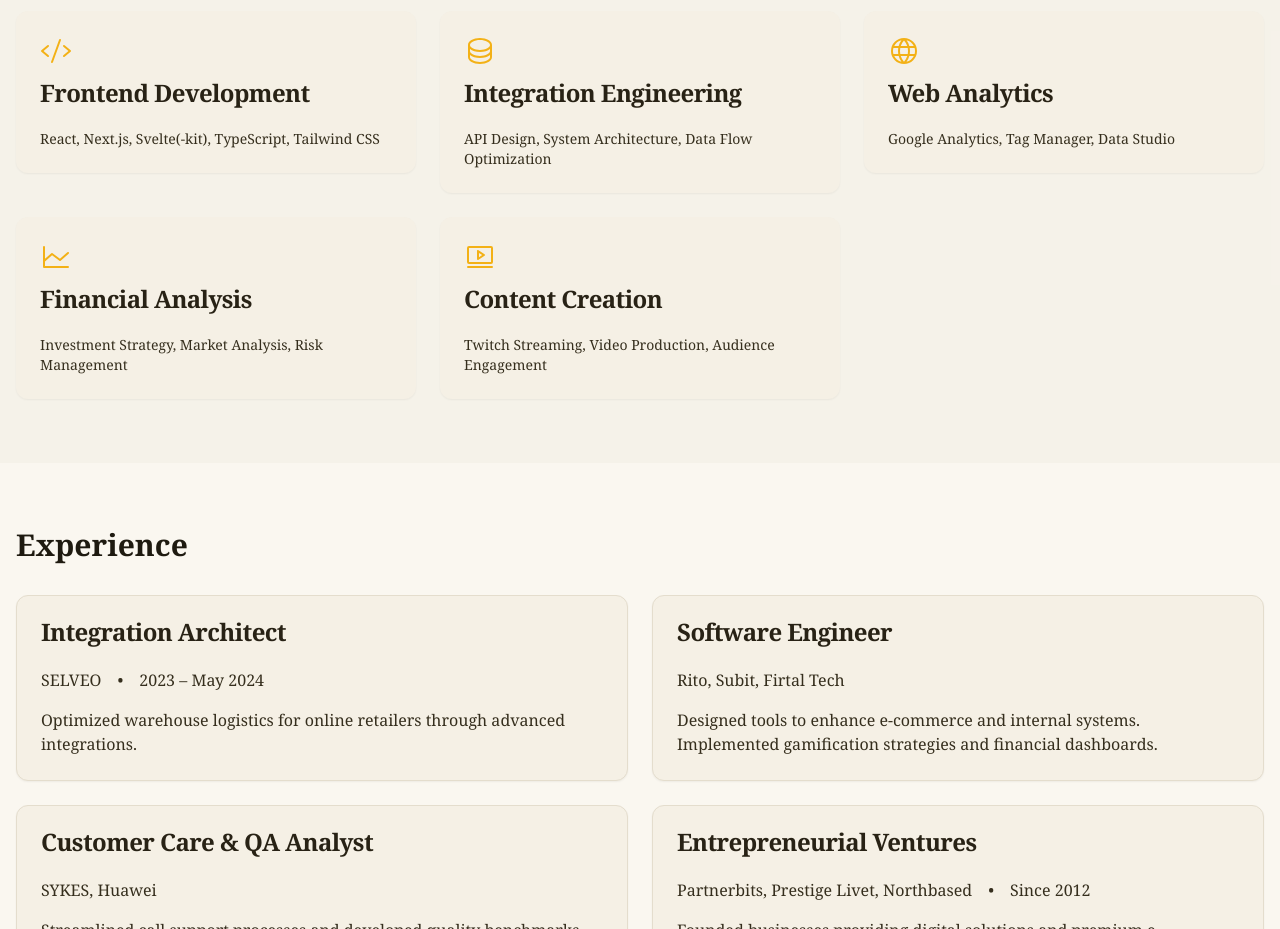
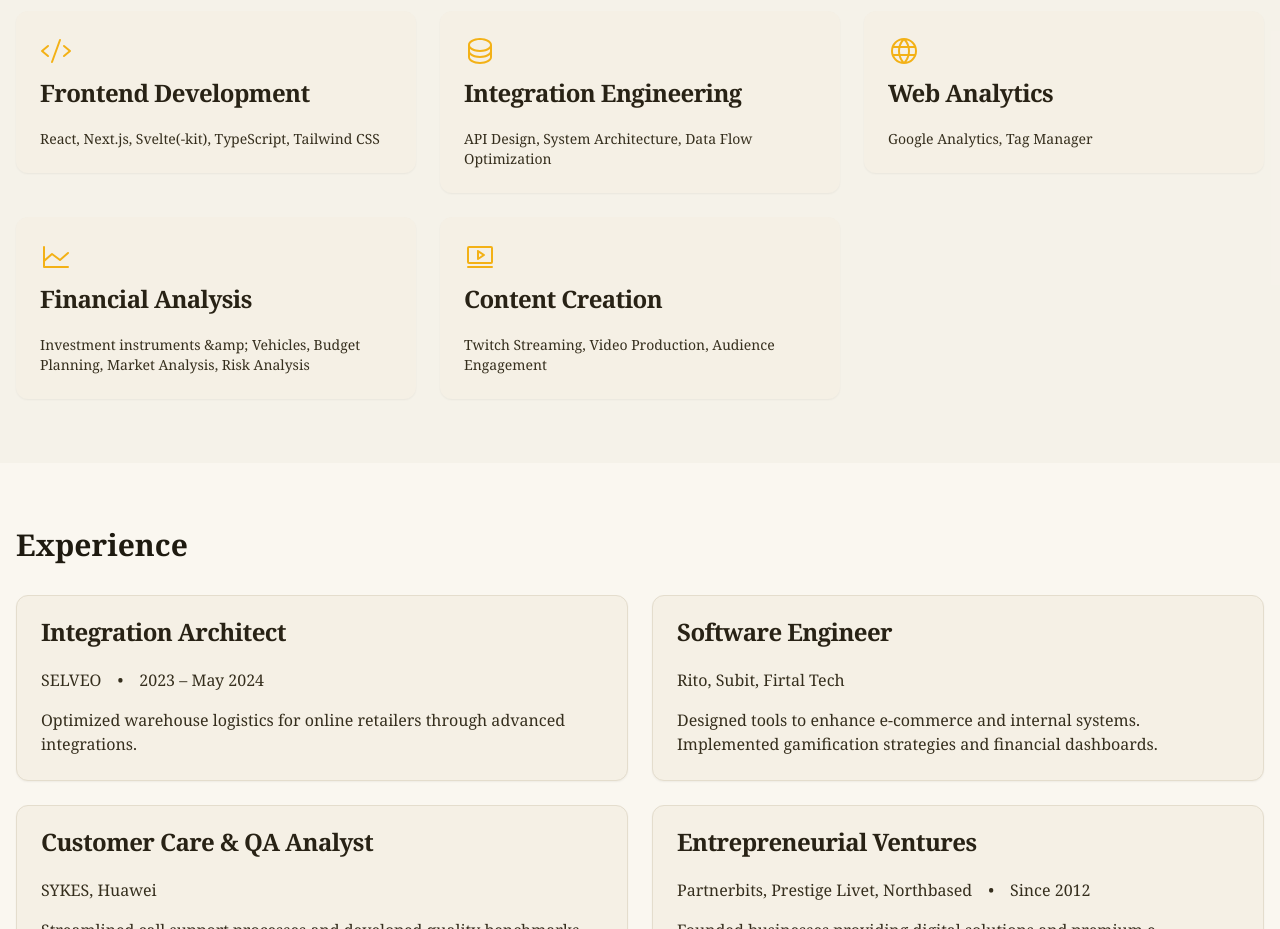
Before and after one commit to aawnu/aawnu-home, a Next.js app: page / in a window 1280 px wide. Shown: the part 1240-2169 px from the top of the page. Built offline with nearby package versions, Linux system fonts and the light colour scheme.

Commit message:
Fix skills section

```diff
--- a/src/components/section/skills.tsx
+++ b/src/components/section/skills.tsx
@@ -17,12 +17,13 @@ const skills = [
 	},
 	{
 		title: 'Web Analytics',
-		description: 'Google Analytics, Tag Manager, Data Studio',
+		description: 'Google Analytics, Tag Manager',
 		icon: Globe
 	},
 	{
 		title: 'Financial Analysis',
-		description: 'Investment Strategy, Market Analysis, Risk Management',
+		description:
+			'Investment instruments &amp; Vehicles, Budget Planning, Market Analysis, Risk Analysis',
 		icon: ChartLine
 	},
 	{
```
